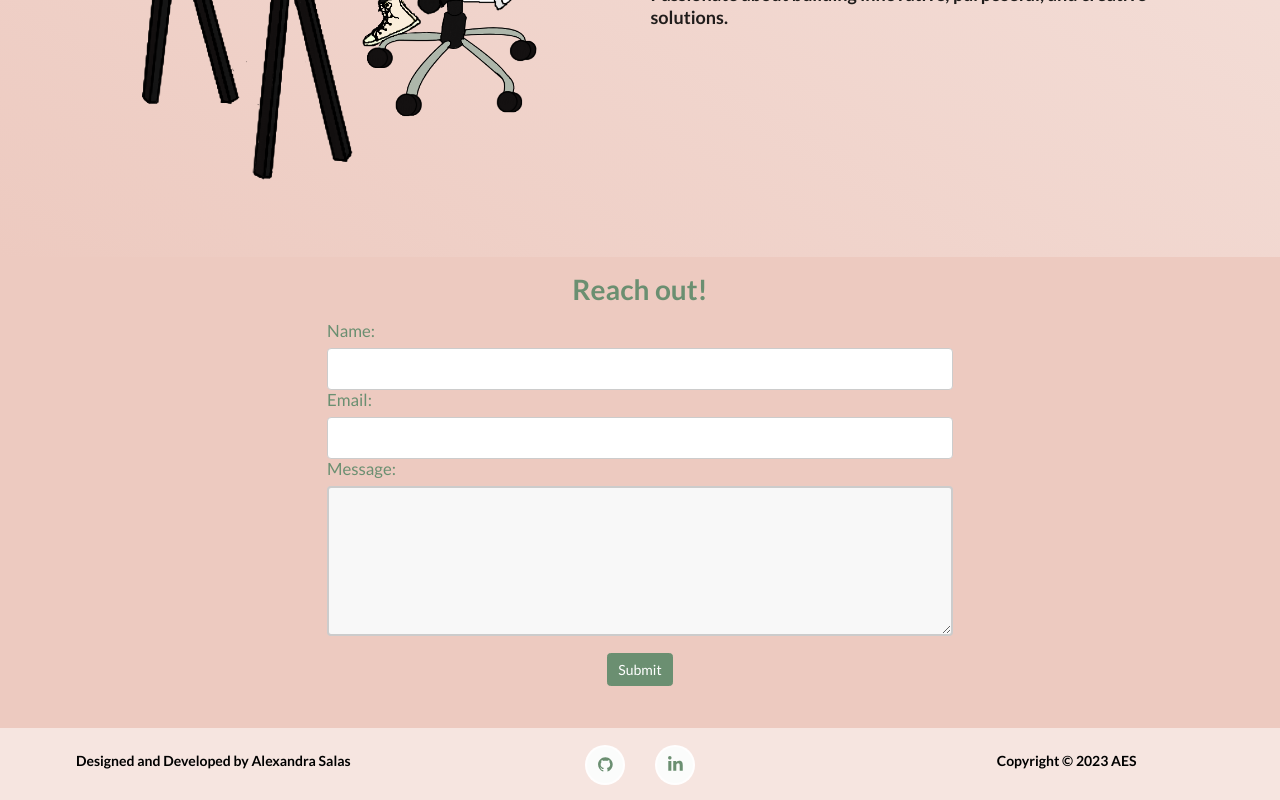
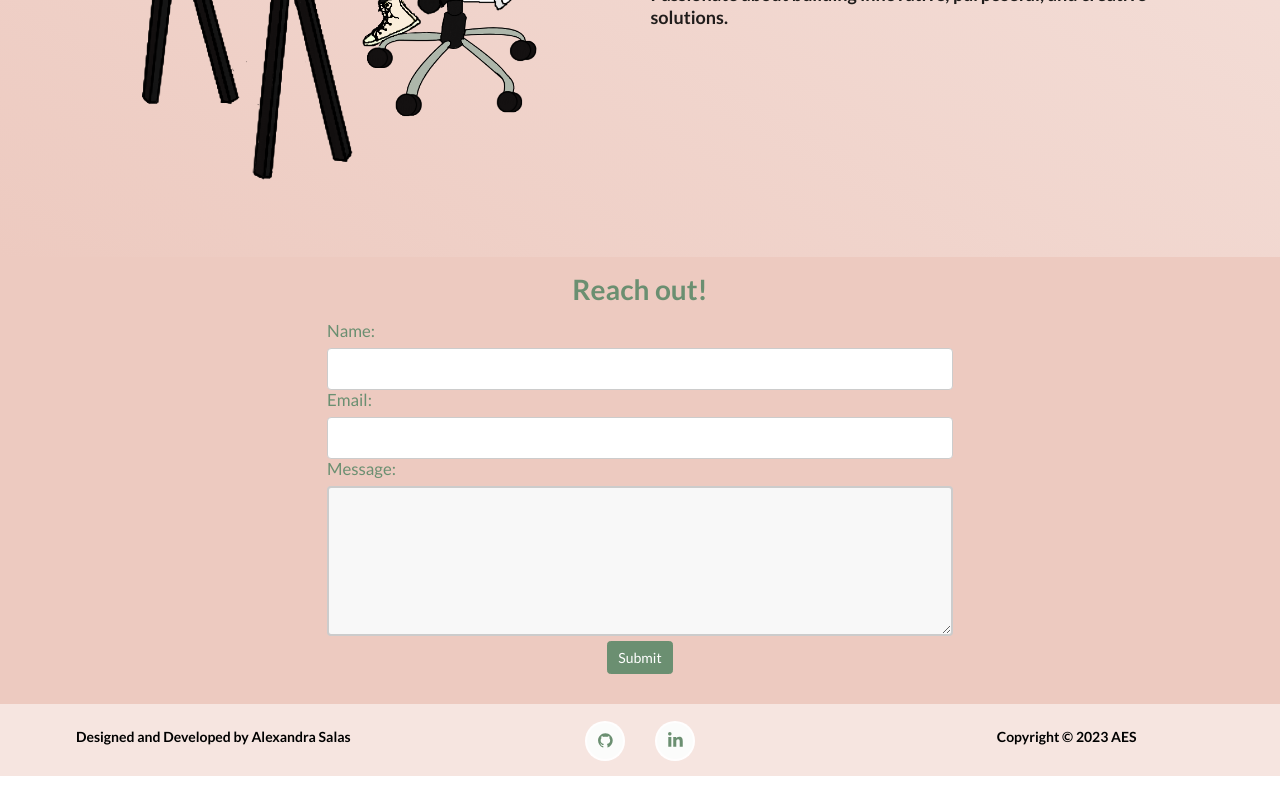
Before and after one commit to aesalas/SalasPortfolio, a React (Create React App) app: page / in a window 1280 px wide. Shown: the part 475-1275 px from the top of the page. After the commit the page ends 1251 px from the top, so only its background shows below. Built offline with nearby package versions, Linux system fonts and the light colour scheme.

Commit message:
button styling

```diff
--- a/src/style.css
+++ b/src/style.css
@@ -292,12 +292,7 @@ button:focus {
   }
   .submit-btn{
     text-align: center;
-    padding: 12px 20px;
-    border: none;
-    border-radius: 4px;
-    cursor: pointer;
     justify-content: center;
-    max-width: "250px"
   }
   .contact-mod .modal-content {
     background-color: var(--background1);
```
